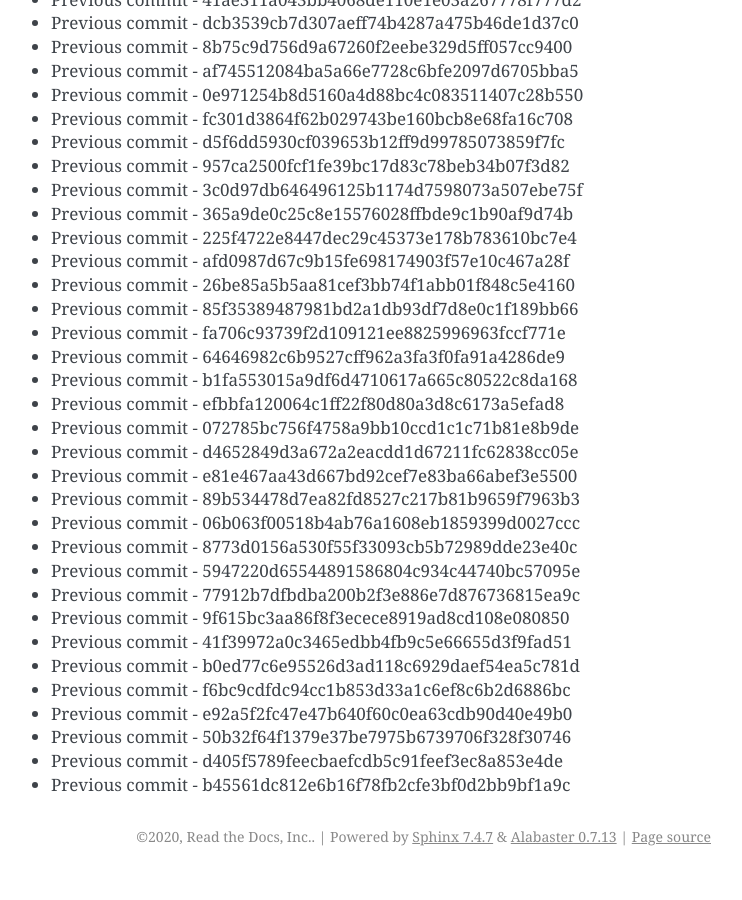
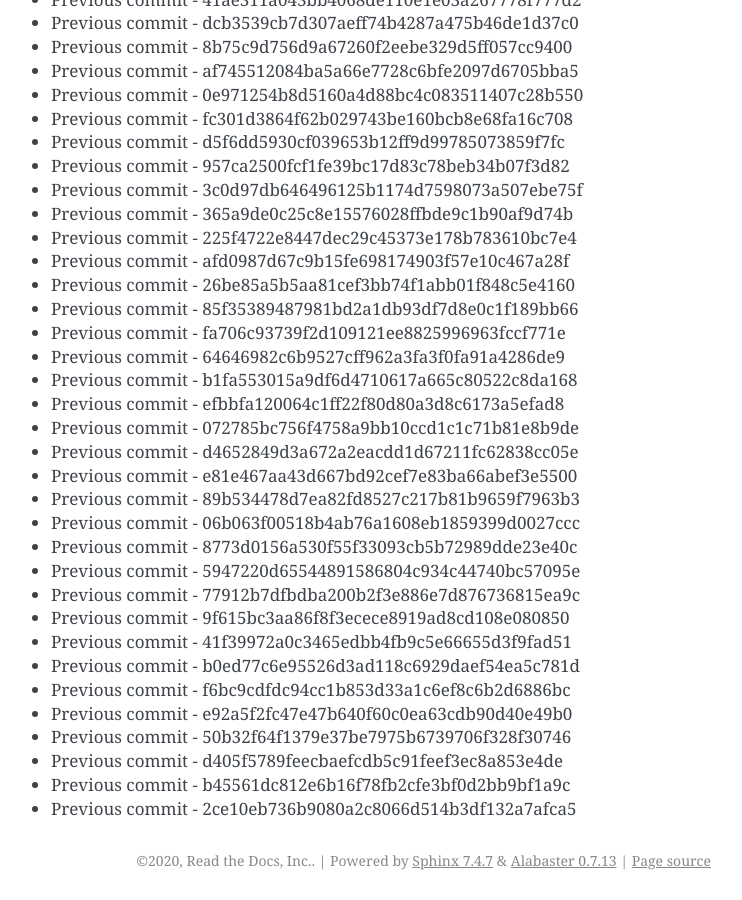
Before and after one commit to readthedocs/rtd-git-stresstest, a Sphinx documentation site: the page built from docs/updates.rst, in a window 1280 px wide and 900 px high, scrolled down 21264 px. Shown: the whole window, without its empty margins (399-1141 px from the left). Built offline with Sphinx 7.4.7, drawn with Linux system fonts in a browser that asks for light colours; before the commit the page ends 22140 px from its top, so only the background shows below that.

Commit message:
Generating commit from previous: 2ce10eb736b9080a2c8066d514b3df132a7afca5

```diff
--- a/docs/updates.rst
+++ b/docs/updates.rst
@@ -925,3 +925,4 @@ It can be tested for any performance characteristics.
 * Previous commit - 50b32f64f1379e37be7975b6739706f328f30746
 * Previous commit - d405f5789feecbaefcdb5c91feef3ec8a853e4de
 * Previous commit - b45561dc812e6b16f78fb2cfe3bf0d2bb9bf1a9c
+* Previous commit - 2ce10eb736b9080a2c8066d514b3df132a7afca5
```
